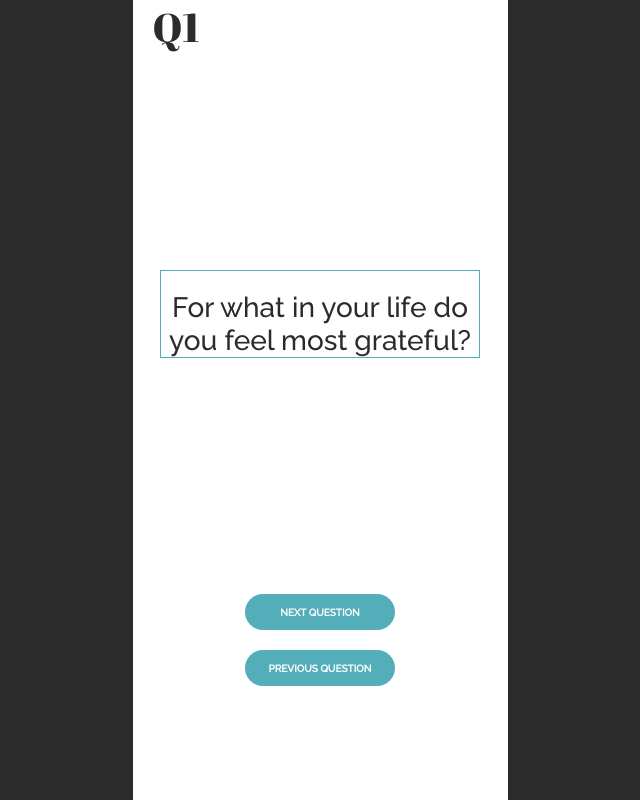
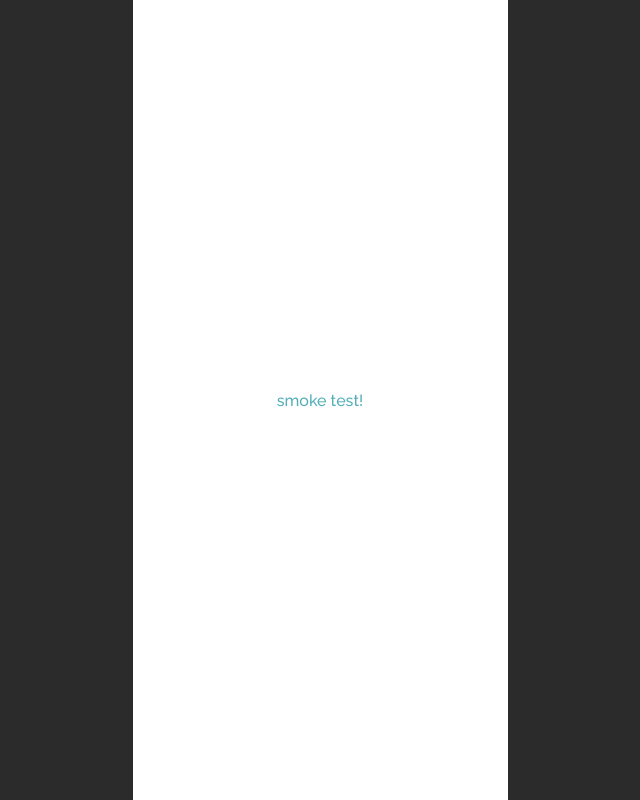
Before and after one commit to Gchu647/olive-questions-app, a React (Create React App) app: page / in a window 1280 px wide. Shown: the whole page, without its empty margins (320-960 px from the left). Built offline with nearby package versions, Linux system fonts and the light colour scheme.

Commit message:
StartPage smoke test

```diff
--- a/src/components/App/App.js
+++ b/src/components/App/App.js
@@ -1,6 +1,7 @@
 import React from 'react';
 import logo from '../../assets/olive-logo.png';
 import './App.css';
+import StartPage from '../StartPage/StartPage';
 import QuestionsPage from '../QuestionsPage/QuestionsPage';
 
 function App() {
@@ -19,7 +20,7 @@ function App() {
         >
           Learn React
         </a> */}
-        <QuestionsPage/>
+        <StartPage />
       </div>
     </div>
   );
--- /dev/null
+++ b/src/components/StartPage/StartPage.css
@@ -0,0 +1,3 @@
+.StartPage {
+  color: #53AEBA;
+}
--- /dev/null
+++ b/src/components/StartPage/StartPage.js
@@ -0,0 +1,13 @@
+import React, { Component } from 'react';
+import { Link } from 'react-router-dom';
+import './StartPage.css';
+
+const StartPage = props => {
+  return(
+    <div className="StartPage">
+      <p>smoke test!</p>
+    </div>
+  );
+}
+
+export default StartPage;
```
